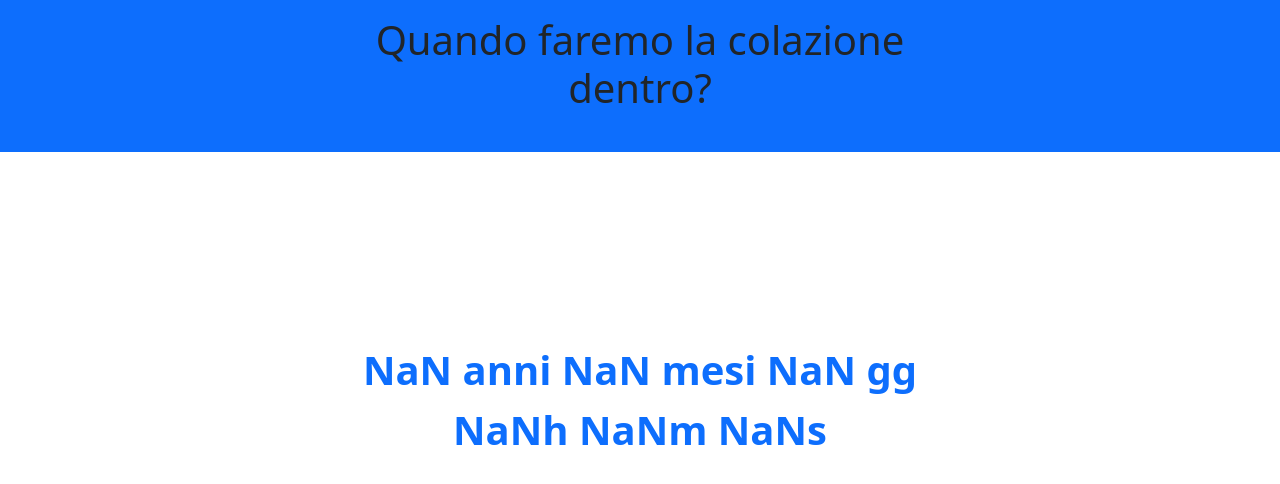
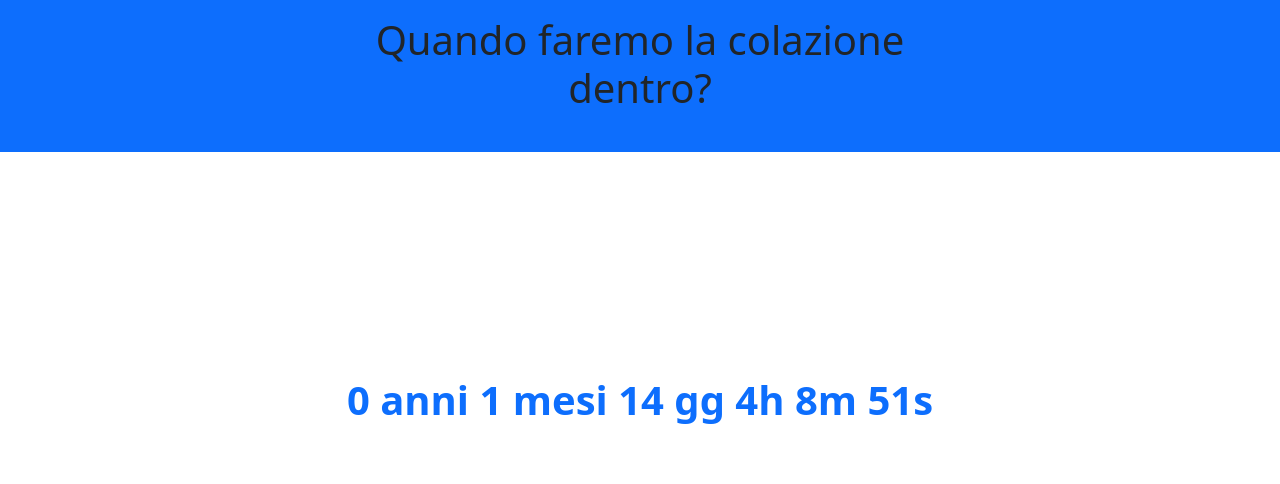
Before and after one commit to MrRenga/virgi, a plain HTML site: page index.html in a window 1280 px wide. Drawn offline with nearby package versions, Linux system fonts and the light colour scheme.

Commit message:
Add files via upload

```diff
--- a/index.html
+++ b/index.html
@@ -23,7 +23,7 @@
 
                     <script>
                         // Target: 20 novembre 2031 alle 00:00:00
-                        var target = new Date('12 gemuary, 2026 00:00:00');
+                        var target = new Date('12 January, 2026 00:00:00');
 
                         // Aggiorna il countdown ogni secondo
                         var x = setInterval(function() {
```
